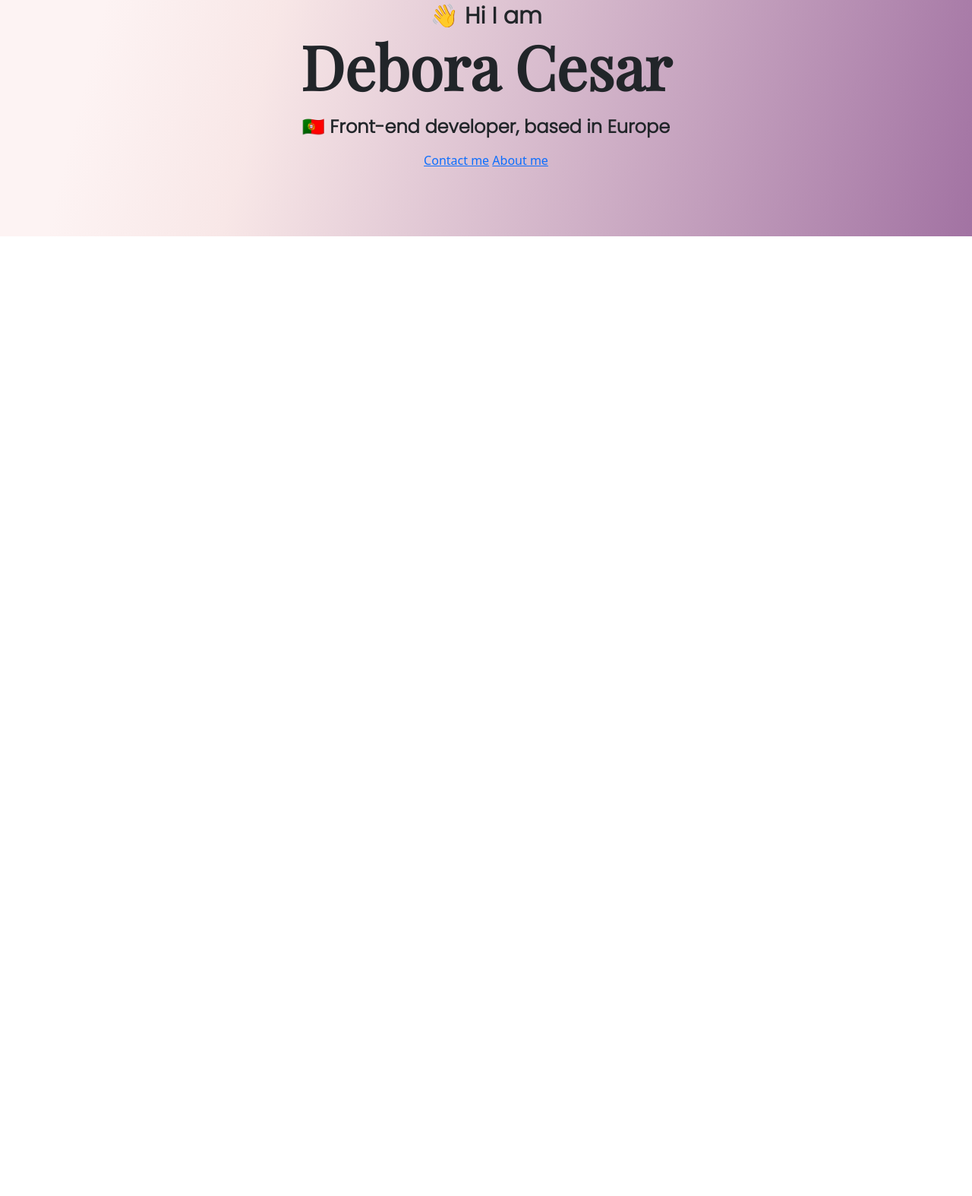
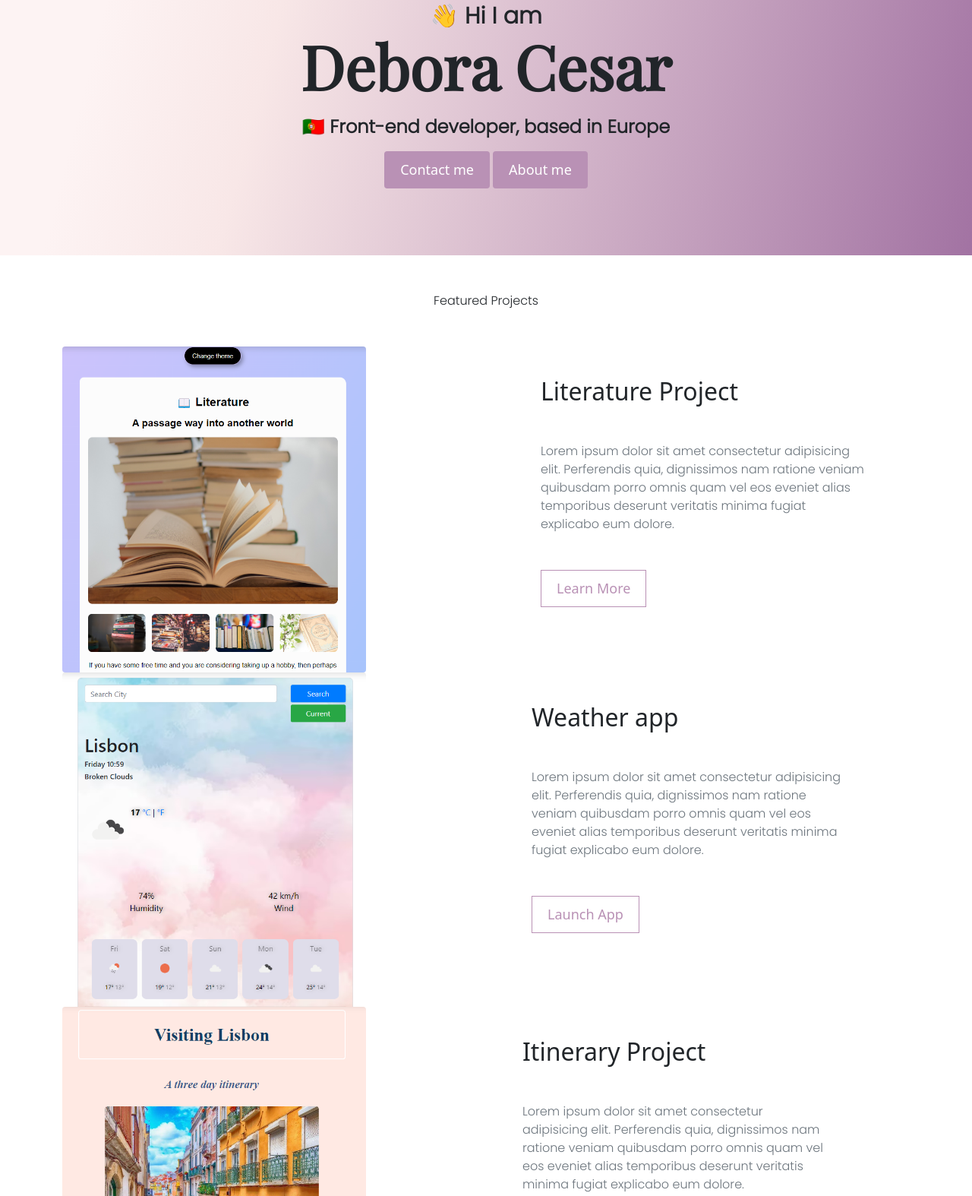
Before and after one commit to DeboraCesar/portfolio-project, a plain HTML site: page index.html in a window 1280 px wide. Shown: the part 37-1611 px from the top of the page at 76% size. Before the commit the page ends 800 px from the top, so only its background shows below. Drawn offline with nearby package versions, Linux system fonts and the light colour scheme.

Commit message:
Added homepage design

```diff
--- a/index.html
+++ b/index.html
@@ -40,8 +40,65 @@
       <h1 class="text-center">Debora Cesar</h1>
       <h3 class="text-center">🇵🇹 Front-end developer, based in Europe</h3>
       <div class="navigation-links mb-5">
-        <a href="about.html#contact" class="primary-link">Contact me</a>
-        <a href="about.html" class="secondary-link">About me</a>
+        <a href="about.html#contact" class="btn btn-branding">Contact me</a>
+        <a href="about.html" class="btn btn-branding">About me</a>
+      </div>
+    </div>
+    <p class="text-center m-5">Featured Projects</p>
+    <div class="container">
+      <div class="row mb-5">
+        <div class="col d-none d-lg-block">
+          <img src="images/literature.png" class="img-fluid rounded img-size" />
+        </div>
+        <div class="col">
+          <div class="project-description">
+          <h2 class="mb-5">Literature Project</h2>
+          <p class="mb-5 text-muted">
+            Lorem ipsum dolor sit amet consectetur adipisicing elit. Perferendis
+            quia, dignissimos nam ratione veniam quibusdam porro omnis quam vel
+            eos eveniet alias temporibus deserunt veritatis minima fugiat
+            explicabo eum dolore.
+          </p>
+          <div class="mt-5">
+            <a href="#" class="btn btn-branding-outline">Learn More</a>
+          </div>
+        </div>
+      </div>
+            <div class="row">
+        <div class="col d-none d-lg-block">
+          <img src="images/weather.png" class="img-fluid rounded img-size" />
+        </div>
+        <div class="col">
+          <div class="project-description">
+          <h2 class="mb-5">Weather app</h2>
+          <p class="mb-5 text-muted">
+            Lorem ipsum dolor sit amet consectetur adipisicing elit. Perferendis
+            quia, dignissimos nam ratione veniam quibusdam porro omnis quam vel
+            eos eveniet alias temporibus deserunt veritatis minima fugiat
+            explicabo eum dolore.
+          </p>
+          <div class="mt-5">
+            <a href="#" class="btn btn-branding-outline">Launch App</a>
+          </div>
+        </div>
+      </div>
+            <div class="row">
+        <div class="col d-none d-lg-block">
+          <img src="images/itinerary.png" class="img-fluid rounded img-size" />
+        </div>
+        <div class="col">
+          <div class="project-description">
+          <h2 class="mb-5">Itinerary Project</h2>
+          <p class="mb-5 text-muted">
+            Lorem ipsum dolor sit amet consectetur adipisicing elit. Perferendis
+            quia, dignissimos nam ratione veniam quibusdam porro omnis quam vel
+            eos eveniet alias temporibus deserunt veritatis minima fugiat
+            explicabo eum dolore.
+          </p>
+          <div class="mt-5">
+            <a href="#" class="btn btn-branding-outline">Learn More</a>
+          </div>
+        </div>
       </div>
     </div>
   </body>
--- a/styles/portfolio.css
+++ b/styles/portfolio.css
@@ -1,4 +1,5 @@
 :root{
+    --branding-color: #B991B5;
     --heading-font-family:'Playfair Display', serif;
     --default-font-family: 'Poppins', sans-serif;
 }
@@ -13,6 +14,7 @@ h1{
 
 p{
     font-family: var(--default-font-family);
+    font-size: 16px;
 }
 
 .hero {
@@ -35,3 +37,34 @@ p{
     font-weight: bold;
     line-height: 2;
 }
+.btn-branding {
+    background: var(--branding-color);
+    border-radius: 4px;
+    color: white;
+    font-size: 18px;
+    line-height: 27px;
+    padding: 10px 20px;
+}
+.btn-branding-outline {
+    color: var(--branding-color);
+    border-radius: 4px var(--branding-color);
+    border: 1px solid;
+    font-size: 18px;
+    line-height: 27px;
+    padding: 10px 20px;
+}
+.img-size{
+    width: 400px;
+    height: auto;
+}
+.project-description{
+    padding: 40px 60px;
+
+}
+
+@media (max-width:900px){
+    .project-description{
+        padding:0;
+        text-align: center;
+    }
+}
```
Also changed, not shown: images/itinerary.png (added), images/literature.png (added), images/weather.png (added).
